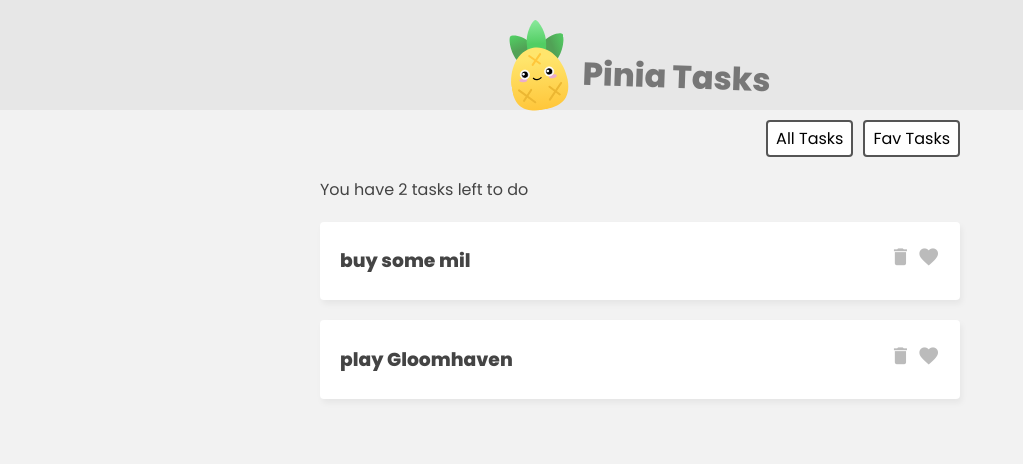
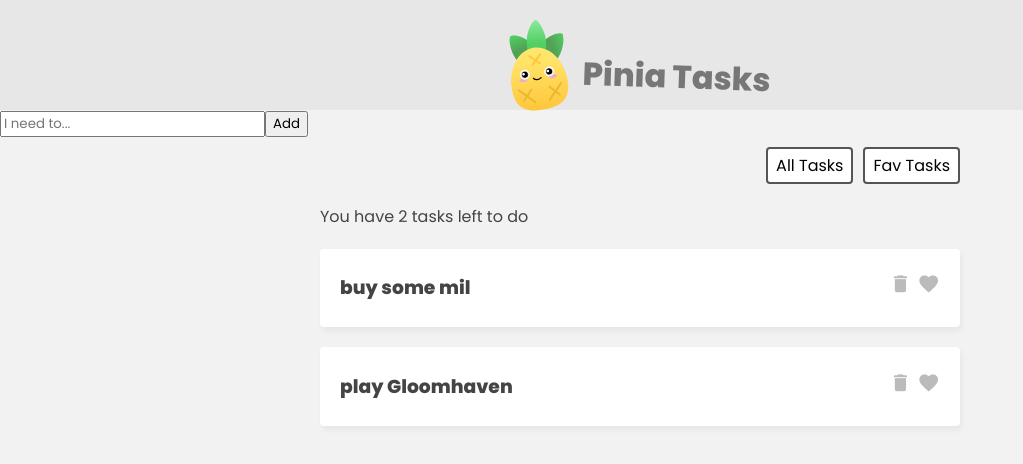
Before and after one commit to HysenB/vue-pinia, a Vue app: page / in a window 1280 px wide. Shown: the top 464 px of the page, without its empty margins (0-1023 px from the left). Built offline with nearby package versions, Linux system fonts and the light colour scheme.

Commit message:
add task

```diff
--- a/src/App.vue
+++ b/src/App.vue
@@ -5,6 +5,11 @@
       <img src="./assets/pinia-logo.svg" alt="pinia logo" />
       <h1>Pinia Tasks</h1>
     </header>
+
+    <!-- new task form -->
+    <div class="new-task-form">
+      <TaskForm />
+    </div>
 
     <!-- filter -->
     <nav class="filter">
@@ -33,6 +38,7 @@
 <script setup>
 import { ref } from 'vue';
 import TaskDetails from './components/TaskDetails.vue'
+import TaskForm from './components/TaskForm.vue'
 import { useTaskStore } from './stores/TaskStore';
 
 const taskStore = useTaskStore();
--- /dev/null
+++ b/src/components/TaskForm.vue
@@ -0,0 +1,28 @@
+<template>
+    <form @submit.prevent="handleSubmit">
+        <input type="text" placeholder="I need to..." v-model="newTask">
+        <button>Add</button>
+    </form>
+</template>
+
+<script setup>
+import { ref } from 'vue'
+import { useTaskStore } from '../stores/TaskStore'
+
+const taskStore = useTaskStore()
+
+const newTask = ref('')
+
+const handleSubmit = () => {
+    if (newTask.value.length > 0) {
+        taskStore.addTask({
+            title: newTask.value,
+            isFav: false,
+            id: Math.floor(Math.random() * 1000000)
+        })
+        newTask.value = ""
+    }
+}
+
+
+</script>
--- a/src/main.js
+++ b/src/main.js
@@ -1,7 +1,7 @@
+import { createPinia } from 'pinia'
 import { createApp } from 'vue'
-import { createPinia } from 'pinia';
 import App from './App.vue'
 
-import './assets/main.css';
+import './assets/main.css'
 
 createApp(App).use(createPinia()).mount('#app')
--- a/src/stores/TaskStore.js
+++ b/src/stores/TaskStore.js
@@ -19,5 +19,10 @@
         totalCount: (state) => {
             return state.tasks.length;
         }
+    },
+    actions: {
+        addTask(task) {
+            this.tasks.push(task)
+        },
     }
 });
```
